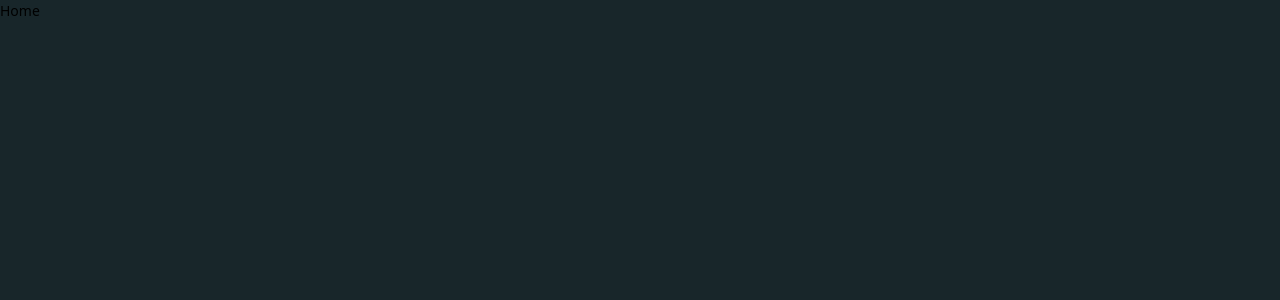
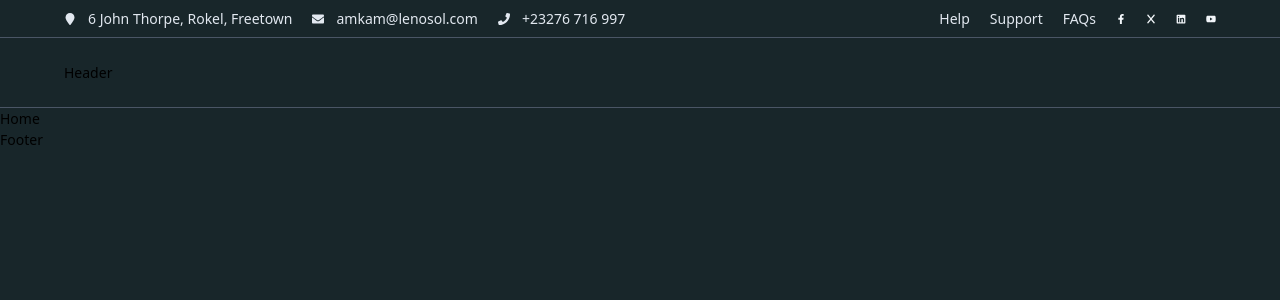
Before and after one commit to AmaduKamara/lenosol.dev, a Next.js app: page / in a window 1280 px wide. Shown: the top 300 px of the page. Built offline with nearby package versions, Linux system fonts and the light colour scheme.

Commit message:
Add react-icons font icon and styled TopBar component

```diff
--- /dev/null
+++ b/app/components/footer.tsx
@@ -0,0 +1,7 @@
+import React from "react";
+
+const Footer = () => {
+  return <div>Footer</div>;
+};
+
+export default Footer;
--- /dev/null
+++ b/app/components/home-hero.tsx
@@ -0,0 +1,7 @@
+import React from "react";
+
+const HomeHero = () => {
+  return <section>HomeHero</section>;
+};
+
+export default HomeHero;
--- /dev/null
+++ b/app/components/navigation-header.tsx
@@ -0,0 +1,13 @@
+import React from "react";
+import TopBar from "./top-bar";
+
+const NavigationHeader = () => {
+  return (
+    <header>
+      <TopBar />
+      <div className='border-t border-b border-gray-600 px-16 py-6'>Header</div>
+    </header>
+  );
+};
+
+export default NavigationHeader;
--- /dev/null
+++ b/app/components/top-bar.tsx
@@ -0,0 +1,76 @@
+import Link from "next/link";
+import {
+  FaEnvelope,
+  FaFacebookF,
+  FaLinkedin,
+  FaPhone,
+  FaYoutube,
+} from "react-icons/fa";
+import { FaLocationPin, FaX } from "react-icons/fa6";
+
+const TopBar = () => {
+  return (
+    <div className='py-2 px-16 flex justify-between'>
+      <div className='flex gap-5'>
+        <span className='text-slate-200 flex items-center gap-3'>
+          {" "}
+          <FaLocationPin size={12} /> 6 John Thorpe, Rokel, Freetown
+        </span>
+        <span className='text-slate-200 flex items-center gap-3'>
+          <FaEnvelope size={12} />
+          amkam@lenosol.com
+        </span>
+        <span className='text-slate-200 flex items-center gap-3'>
+          {" "}
+          <FaPhone size={12} /> +23276 716 997
+        </span>
+      </div>
+
+      <div>
+        <div className='flex gap-5 items-center'>
+          <ul className='flex gap-5 items-center'>
+            <li>
+              <Link href='/help' className='text-slate-200'>
+                Help
+              </Link>
+            </li>
+            <li>
+              <Link href='/help' className='text-slate-200'>
+                Support
+              </Link>
+            </li>
+            <li>
+              <Link href='/help' className='text-slate-200'>
+                FAQs
+              </Link>
+            </li>
+          </ul>
+          <ul className='flex gap-5 items-center'>
+            <li>
+              <a href='#'>
+                <FaFacebookF size={10} className='text-slate-100' />
+              </a>
+            </li>
+            <li>
+              <a href='#'>
+                <FaX size={10} className='text-slate-100' />
+              </a>
+            </li>
+            <li>
+              <a href='#'>
+                <FaLinkedin size={10} className='text-slate-100' />
+              </a>
+            </li>
+            <li>
+              <a href='#'>
+                <FaYoutube size={10} className='text-slate-100' />
+              </a>
+            </li>
+          </ul>
+        </div>
+      </div>
+    </div>
+  );
+};
+
+export default TopBar;
--- a/app/layout.tsx
+++ b/app/layout.tsx
@@ -1,6 +1,8 @@
 import type { Metadata } from "next";
 import { Geist, Geist_Mono } from "next/font/google";
 import "./globals.css";
+import NavigationHeader from "./components/navigation-header";
+import Footer from "./components/footer";
 
 const geistSans = Geist({
   variable: "--font-geist-sans",
@@ -27,7 +29,11 @@ export default function RootLayout({
       lang="en"
       className={`${geistSans.variable} ${geistMono.variable} h-full antialiased`}
     >
-      <body className="min-h-full flex flex-col">{children}</body>
+      <body className="min-h-full flex flex-col">
+        <NavigationHeader />
+        {children}
+        <Footer />
+      </body>
     </html>
   );
 }
--- a/package.json
+++ b/package.json
@@ -11,7 +11,8 @@
   "dependencies": {
     "next": "16.2.7",
     "react": "19.2.4",
-    "react-dom": "19.2.4"
+    "react-dom": "19.2.4",
+    "react-icons": "^5.6.0"
   },
   "devDependencies": {
     "@tailwindcss/postcss": "^4",
```
Also changed, not shown: app/software-development-hero-bg.png (added), 1 other file (tests, documents, lock files or other folders).
